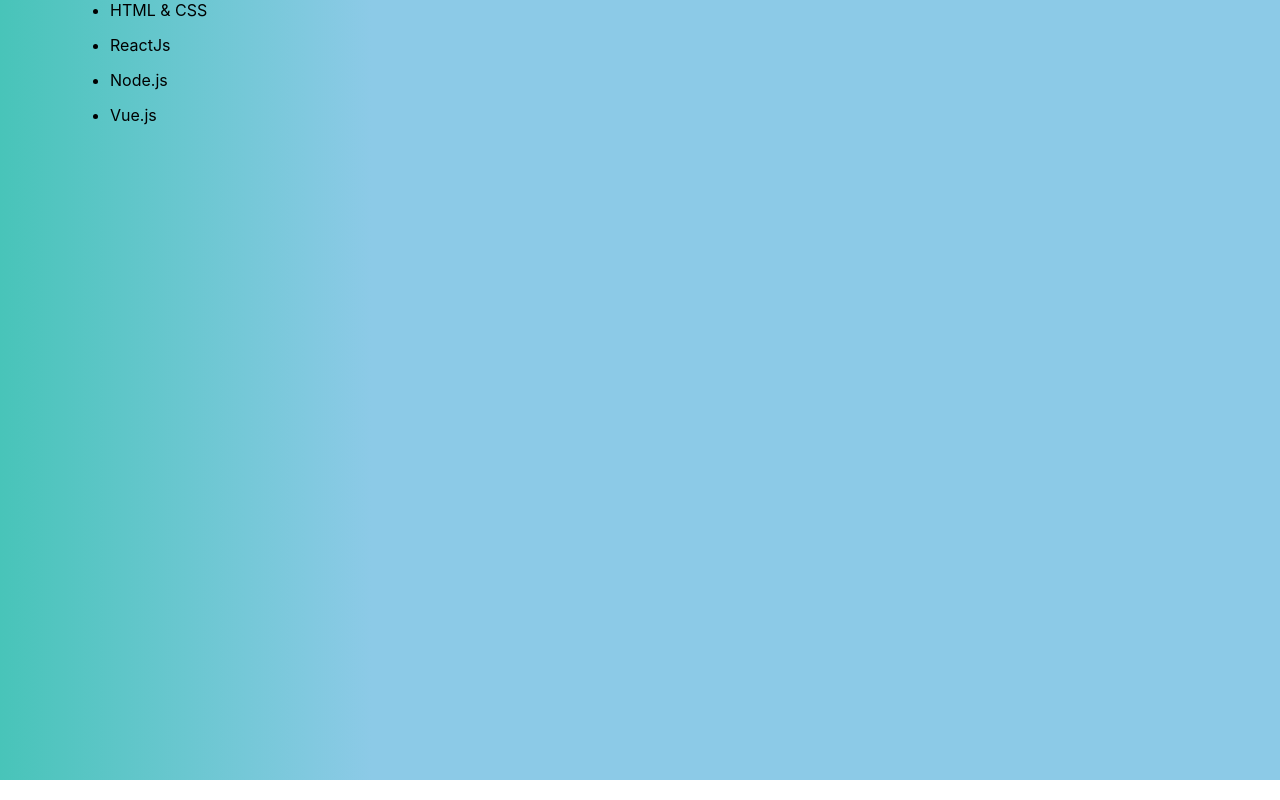
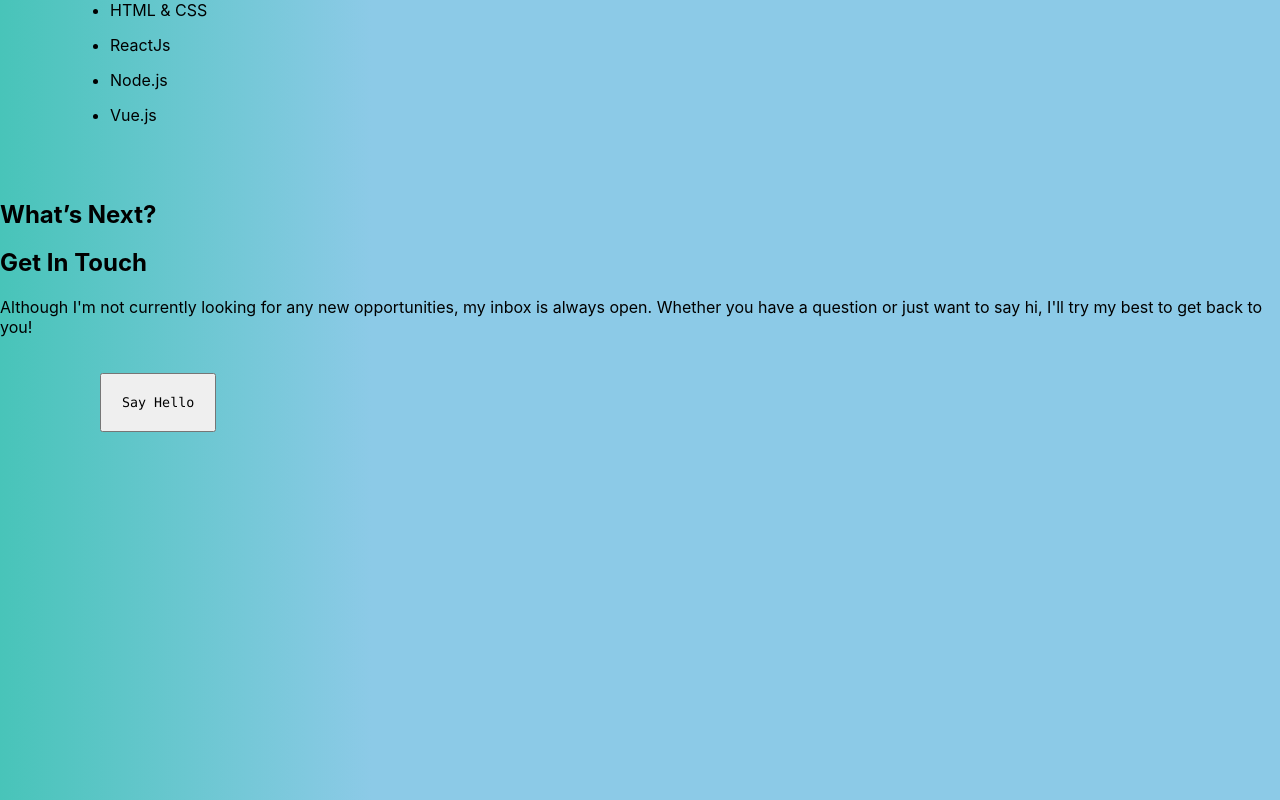
Before and after one commit to Gaganpandher52/personal-website, a React (Create React App) app in the folder client/: page / in a window 1280 px wide. Shown: the part 1901-2701 px from the top of the page. Built offline with nearby package versions, Linux system fonts and the light colour scheme.

Commit message:
added content to footer

```diff
--- a/client/src/components/footer/Footer.js
+++ b/client/src/components/footer/Footer.js
@@ -6,8 +6,12 @@
     return (
       <div className='main'>
         <div className='main-content-container'>
-
-
+        <section class="">
+          <h2 class="numbered-heading overline">What’s Next?</h2>
+          <h2 class="title">Get In Touch</h2>
+          <p>Although I'm not currently looking for any new opportunities, my inbox is always open. Whether you have a question or just want to say hi, I'll try my best to get back to you!</p>
+          <a href="mailto:gaganpandher52@gmail.com"><button className='button_touch'>Say Hello</button></a>
+        </section>
 
         </div>
 
```
